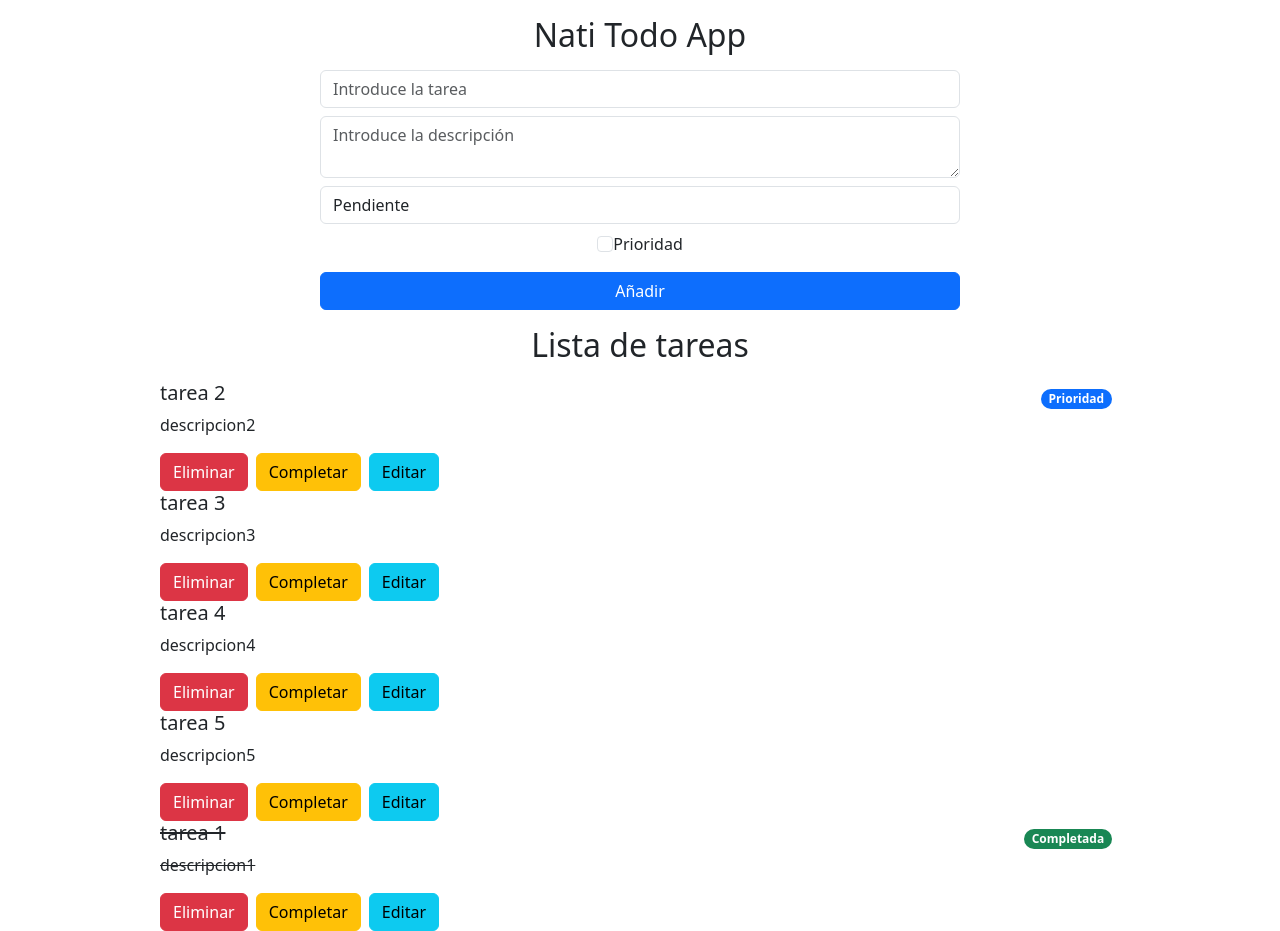
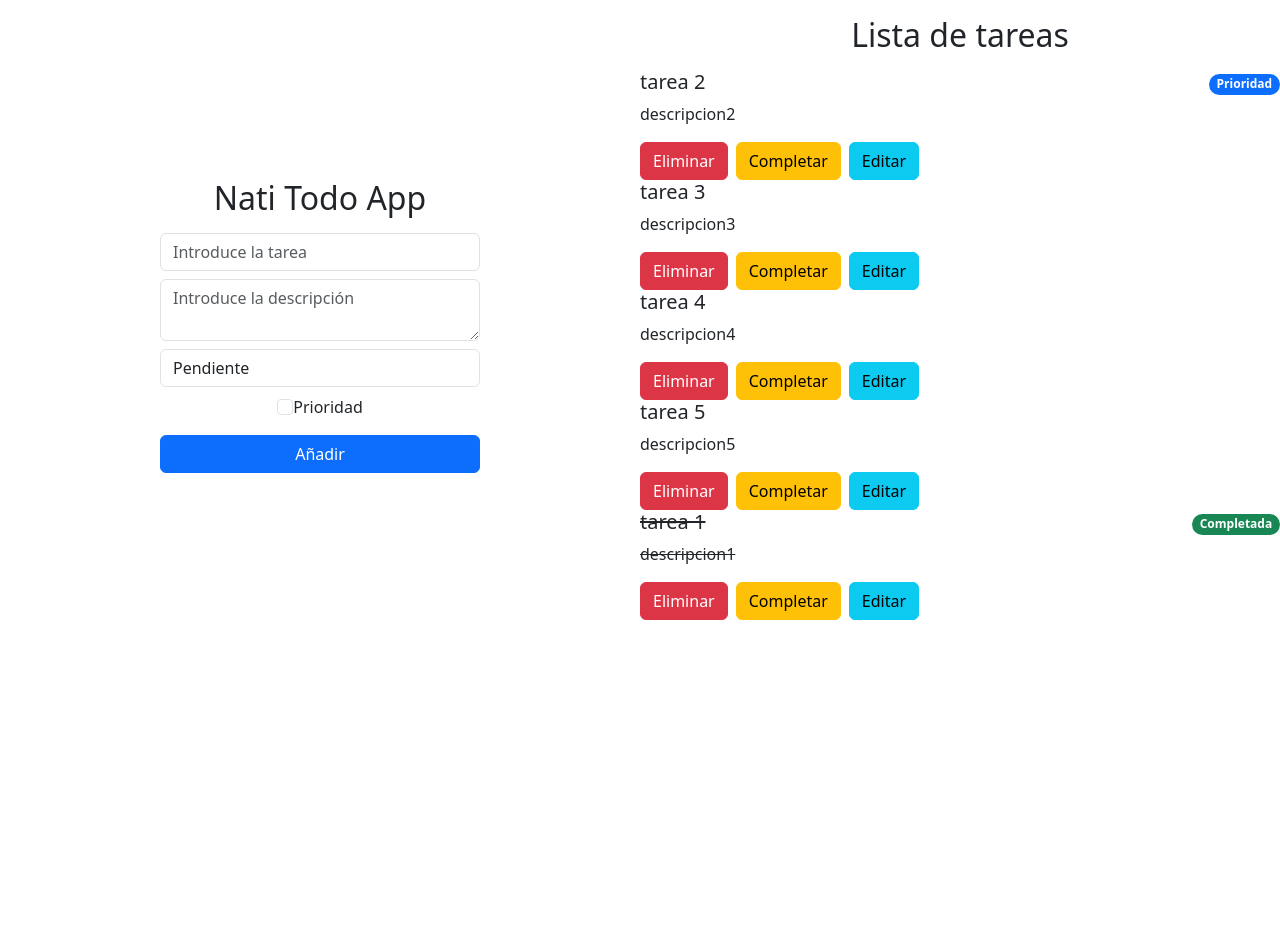
Before and after one commit to naatiworlds/TodoAppReact, a React (Vite) app: page / in a window 1280 px wide. After the commit the page ends 800 px from the top, so only its background shows below. Built offline with nearby package versions, Linux system fonts and the light colour scheme.

Commit message:
cambiando el estilo de la app

```diff
--- a/index.html
+++ b/index.html
@@ -6,20 +6,14 @@
     <link
       href="https://cdn.jsdelivr.net/npm/bootstrap@5.3.3/dist/css/bootstrap.min.css"
       rel="stylesheet"
-      integrity="sha384-QWTKZyjpPEjISv5WaRU9OFeRpok6YctnYmDr5pNlyT2bRjXh0JMhjY6hW+ALEwIH"
+      integrity="QWTKZyjpPEjISv5WaRU9OFeRpok6YctnYmDr5pNlyT2bRjXh0JMhjY6hW+ALEwIH"
       crossorigin="anonymous"
     />
-
     <meta name="viewport" content="width=device-width, initial-scale=1.0" />
     <title>TODO App</title>
   </head>
   <body>
     <div id="root"></div>
     <script type="module" src="/src/main.jsx"></script>
-    <script
-      src="https://cdn.jsdelivr.net/npm/bootstrap@5.3.3/dist/js/bootstrap.bundle.min.js"
-      integrity="sha384-YvpcrYf0tY3lHB60NNkmXc5s9fDVZLESaAA55NDzOxhy9GkcIdslK1eN7N6jIeHz"
-      crossorigin="anonymous"
-    ></script>
   </body>
 </html>
--- a/package.json
+++ b/package.json
@@ -10,6 +10,7 @@
     "preview": "vite preview"
   },
   "dependencies": {
+    "bootstrap": "^5.3.3",
     "react": "^18.3.1",
     "react-dom": "^18.3.1",
     "sweetalert2": "^11.14.5"
--- a/src/App.jsx
+++ b/src/App.jsx
@@ -68,7 +68,10 @@ function App() {
     setTodos(
       todos.map((todo) =>
         todo.id === id
-          ? { ...todo, state: todo.state === "completada" ? "pendiente" : "completada" }
+          ? {
+              ...todo,
+              state: todo.state === "completada" ? "pendiente" : "completada",
+            }
           : todo
       )
     );
@@ -86,6 +89,7 @@ function App() {
 
   return (
     <Fragment>
+      <section className="d-flex flex-row align-content-center justify-content-center align-items-center">
         <Formulario
           addTodos={addTodos}
           modoEdicion={modoEdicion}
@@ -98,6 +102,7 @@ function App() {
           completeTodo={completeTodo}
           handleChangeTodo={handleChangeTodo}
         />
+      </section>
     </Fragment>
   );
 }
--- a/src/components/Formulario.jsx
+++ b/src/components/Formulario.jsx
@@ -29,6 +29,7 @@ function Formulario({
     }
   }, [tareaActual]);
 
+  // Función de validación antes de enviar los datos del formulario
   const handleSubmit = (e) => {
     e.preventDefault();
     const { title, description } = todo;
@@ -41,7 +42,7 @@ function Formulario({
       });
       return;
     }
-
+    // Comprobación del modo edición
     if (modoEdicion) {
       updateTodo(todo); // Llamar a updateTodo para actualizar la tarea
       Swal.fire({
@@ -67,6 +68,7 @@ function Formulario({
     });
   };
 
+  // Función para detectar cambios en los inputs
   const handleChange = (e) => {
     const { name, value, checked, type } = e.target;
     setTodo({
@@ -78,7 +80,7 @@ function Formulario({
   const { title, description, state, priority } = todo;
 
   return (
-    <div>
+    <div className="w-50">
       <h2 className="text-center m-2 p-2">Nati Todo App</h2>
       <form
         className="d-flex flex-column justify-content-center align-content-center flex-wrap"
--- a/src/components/Todo.jsx
+++ b/src/components/Todo.jsx
@@ -7,7 +7,7 @@ function Todo({ todo, deleteTodo, completeTodo, handleChangeTodo }) {
     <div>
       <li className="list-group-item">
         <div className="d-flex justify-content-between align-items-start align-content-center">
-          <div>
+          <div className="">
             <div>
               <h5
                 className={
@@ -28,7 +28,7 @@ function Todo({ todo, deleteTodo, completeTodo, handleChangeTodo }) {
                 {description}
               </p>
             </div>
-            <div className="d-flex flex-row gap-2">
+            <div className="d-flex flex-row gap-2 ">
               <button className="btn btn-danger" onClick={() => deleteTodo(id)}>
                 Eliminar
               </button>
@@ -47,10 +47,10 @@ function Todo({ todo, deleteTodo, completeTodo, handleChangeTodo }) {
             </div>
           </div>
           <div>
-            <span className="badge rounded-pill bg-primary m-2">
+            <span className="badge rounded-pill bg-primary">
               {priority && "Prioridad"}
             </span>
-            <span className="badge rounded-pill bg-success m-2">
+            <span className="badge rounded-pill bg-success">
               {state === "completada" && "Completada"}
             </span>
           </div>
--- a/src/components/Todos.jsx
+++ b/src/components/Todos.jsx
@@ -8,6 +8,7 @@ function Todos({
   cambiarModoEdicion,
   handleChangeTodo,
 }) {
+  // Ordenación de los todos en cuestión de la prioridad y si está completada o no
   const sortedTodos = [...todos].sort((a, b) => {
     if (a.priority && !b.priority) return -1;
     if (!a.priority && b.priority) return 1;
@@ -19,12 +20,10 @@ function Todos({
   });
 
   return (
-    <div>
+    <div className="w-50">
       <h2 className="text-center m-2 p-2">Lista de tareas</h2>
       <ul
-        className="list-group-item
-      w-75
-      m-auto"
+        className="list-group-item"
       >
         {sortedTodos.map((todos) => (
           <Todo
```
Also changed, not shown: 1 other file (tests, documents, lock files or other folders). Lines whose indentation alone changed are shown as unchanged.
